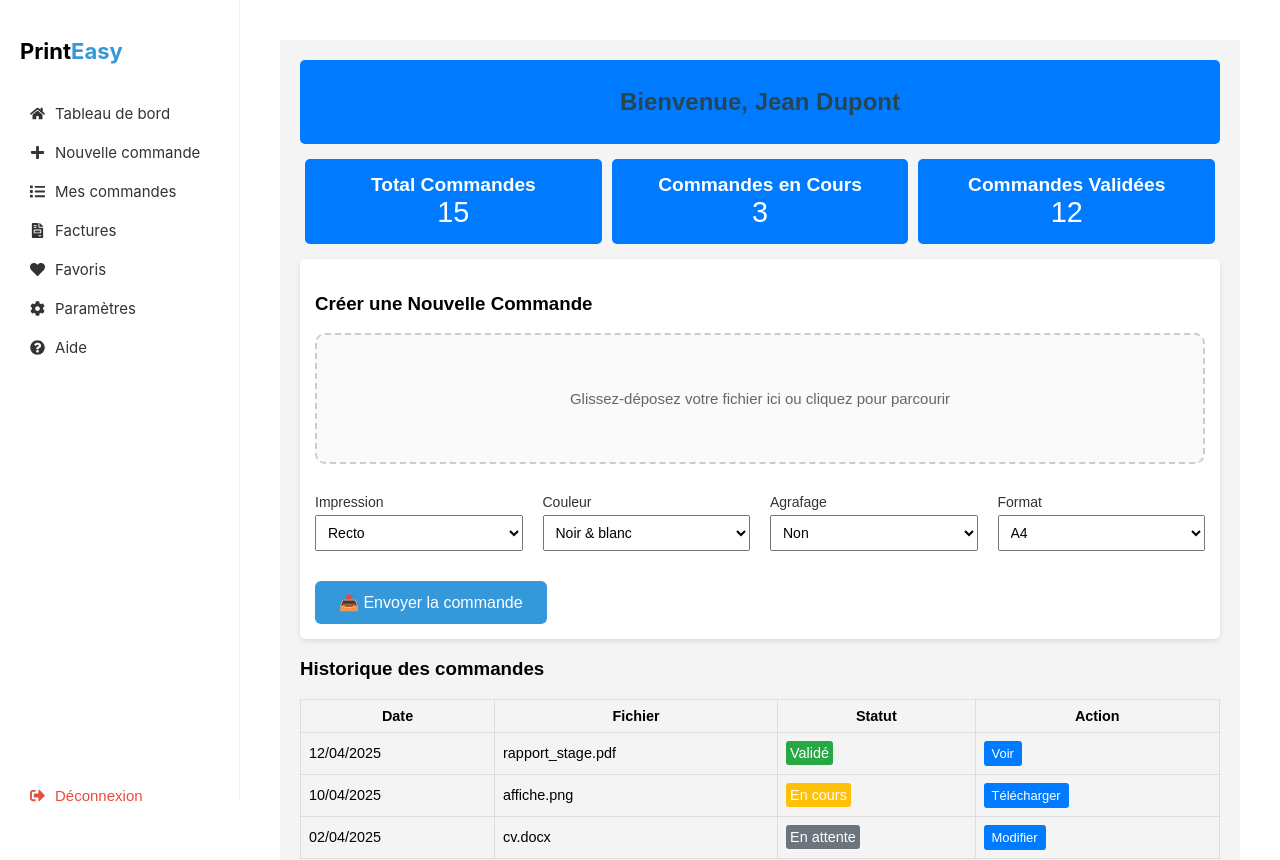
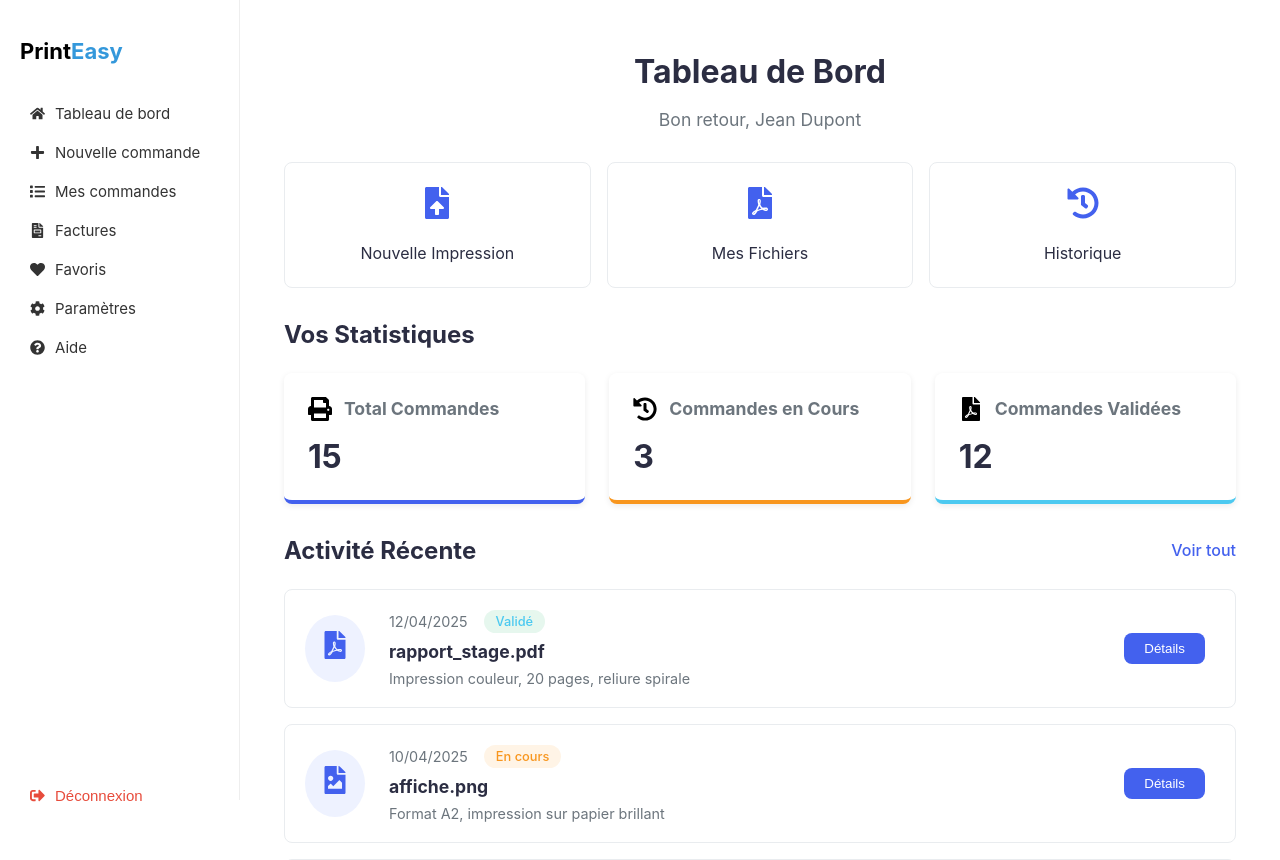
Before and after one commit to PaolaJeanne/dashboard, a React (Create React App) app: page / in a window 1280 px wide. Shown: the top 860 px of the page. Built offline with nearby package versions, Linux system fonts and the light colour scheme.

Commit message:
dashboard

```diff
--- a/src/App.js
+++ b/src/App.js
@@ -4,6 +4,7 @@ import './App.css';
 import Sidebar from './components/Sidebar';
 import Dashboard from './pages/Dashboard';
 import NouvelleCommande from './pages/NouvelleCommande';
+import Fichier from './pages/Fichier';
 import Localisation from './pages/Localisation';
 import MesCommandes from './pages/MesCommandes';
 import SuiviCommande from './pages/SuiviCommande';
@@ -22,6 +23,7 @@ const App = () => {
             <Route path="/dashboard" element={<Dashboard />} />
             <Route path="/nouvelle-commande" element={<NouvelleCommande />} />
             <Route path="/mes-commandes" element={<MesCommandes />} />
+            <Route path="/fichier" element={<Fichier />} />
             <Route path="/suivi-commande/:id" element={<SuiviCommande />} />
             <Route path="/localisation" element={<Localisation />} />
             <Route path="/factures" element={<Factures />} />
--- a/src/pages/Dashboard.js
+++ b/src/pages/Dashboard.js
@@ -1,157 +1,126 @@
-import React, { useState } from 'react';
+import React from 'react';
+import { Link } from 'react-router-dom';
+import { FaFileUpload, FaHistory, FaPrint, FaFilePdf, FaFileImage, FaFileWord } from 'react-icons/fa';
 import '../styles/Dashboard.css';
 
 const Dashboard = () => {
-  const [fileName, setFileName] = useState('');
-  const [loading, setLoading] = useState(false);
+  // Sample statistics data
+  const stats = [
+    {
+      title: "Total Commandes",
+      value: 15,
+      icon: <FaPrint className="stat-icon" />,
+      color: "#4361ee"
+    },
+    {
+      title: "Commandes en Cours",
+      value: 3,
+      icon: <FaHistory className="stat-icon" />,
+      color: "#f8961e"
+    },
+    {
+      title: "Commandes Validées",
+      value: 12,
+      icon: <FaFilePdf className="stat-icon" />,
+      color: "#4cc9f0"
+    }
+  ];
 
-  const stats = {
-    totalCommands: 15,
-    pendingCommands: 3,
-    completedCommands: 12,
-  };
+  // Sample historical entries
+  const historyEntries = [
+    {
+      date: '12/04/2025',
+      file: 'rapport_stage.pdf',
+      status: 'Validé',
+      icon: <FaFilePdf className="file-icon" />,
+      details: "Impression couleur, 20 pages, reliure spirale"
+    },
+    {
+      date: '10/04/2025',
+      file: 'affiche.png',
+      status: 'En cours',
+      icon: <FaFileImage className="file-icon" />,
+      details: "Format A2, impression sur papier brillant"
+    },
+    {
+      date: '02/04/2025',
+      file: 'cv.docx',
+      status: 'En attente',
+      icon: <FaFileWord className="file-icon" />,
+      details: "10 exemplaires sur papier premium 120g"
+    },
+  ];
 
-  const handleFileChange = (e) => {
-    const file = e.target.files[0];
-    const allowedTypes = ['application/pdf', 'image/png', 'application/msword'];
-
-    if (file && allowedTypes.includes(file.type)) {
-      setFileName(file.name);
-    } else {
-      alert('Type de fichier non autorisé. Veuillez télécharger un PDF, PNG ou DOC.');
-    }
-  };
-
-  const handleSubmit = () => {
-    if (!fileName) {
-      alert("Veuillez sélectionner un fichier avant d'envoyer la commande.");
-      return;
-    }
-
-    setLoading(true);
-    setTimeout(() => {
-      setLoading(false);
-      alert('Commande envoyée avec succès !');
-    }, 2000);
-  };
-
-
+  // Quick actions
+  const quickActions = [
+    { title: "Nouvelle Impression", icon: <FaFileUpload />, link: "/nouvelle-commande" },
+    { title: "Mes Fichiers", icon: <FaFilePdf />, link: "/fichier" },
+    { title: "Historique", icon: <FaHistory />, link: "/historique" }
+  ];
 
   return (
-    <div className="dashboard">
+    <div className="dashboard-container">
       <header className="dashboard-header">
-        <h2>Bienvenue, Jean Dupont</h2>
+        <h1>Tableau de Bord</h1>
+        <p className="welcome-message">Bon retour, Jean Dupont</p>
       </header>
 
-      {/* Section Statistiques */}
-      <div className="stats-section">
-        <div className="stat-card">
-          <h3>Total Commandes</h3>
-          <p>{stats.totalCommands}</p>
-        </div>
-        <div className="stat-card">
-          <h3>Commandes en Cours</h3>
-          <p>{stats.pendingCommands}</p>
-        </div>
-        <div className="stat-card">
-          <h3>Commandes Validées</h3>
-          <p>{stats.completedCommands}</p>
-        </div>
+      {/* Quick Actions */}
+      <div className="quick-actions">
+        {quickActions.map((action, index) => (
+          <Link to={action.link} key={index} className="action-card">
+            <div className="action-icon">{action.icon}</div>
+            <span>{action.title}</span>
+          </Link>
+        ))}
       </div>
 
-      {/* Section Upload */}
-      <div className="upload-section">
-        <h3>Créer une Nouvelle Commande</h3>
-        <div className="upload-box">
-          <label htmlFor="file-upload" className="upload-label">
-            {fileName ? (
-              <p>Fichier sélectionné : <strong>{fileName}</strong></p>
-            ) : (
-              <p>Glissez-déposez votre fichier ici ou cliquez pour parcourir</p>
-            )}
-          </label>
-          <input
-            type="file"
-            id="file-upload"
-            accept=".pdf, .png, .doc"
-            onChange={handleFileChange}
-          />
+      {/* Statistics Section */}
+      <section className="stats-section">
+        <h2>Vos Statistiques</h2>
+        <div className="stats-grid">
+          {stats.map((stat, index) => (
+            <div
+              className="stat-card"
+              key={index}
+              style={{ borderBottom: `4px solid ${stat.color}` }}
+            >
+              <div className="stat-header">
+                {stat.icon}
+                <h3>{stat.title}</h3>
+              </div>
+              <p className="stat-value">{stat.value}</p>
+            </div>
+          ))}
+        </div>
+      </section>
+
+      {/* Recent Activity */}
+      <section className="activity-section">
+        <div className="section-header">
+          <h2>Activité Récente</h2>
+          <Link to="/historique" className="view-all">Voir tout</Link>
         </div>
 
-        <div className="options-grid">
-          <div>
-            <label>Impression</label>
-            <select>
-              <option>Recto</option>
-              <option>Recto-verso</option>
-            </select>
-          </div>
-          <div>
-            <label>Couleur</label>
-            <select>
-              <option>Noir & blanc</option>
-              <option>Couleur</option>
-            </select>
-          </div>
-          <div>
-            <label>Agrafage</label>
-            <select>
-              <option>Non</option>
-              <option>Oui</option>
-            </select>
-          </div>
-          <div>
-            <label>Format</label>
-            <select>
-              <option>A4</option>
-              <option>A3</option>
-            </select>
-          </div>
+        <div className="activity-list">
+          {historyEntries.map((entry, index) => (
+            <div className="activity-card" key={index}>
+              <div className="activity-icon">{entry.icon}</div>
+              <div className="activity-details">
+                <div className="activity-header">
+                  <span className="activity-date">{entry.date}</span>
+                  <span className={`status-badge ${entry.status.replace(' ', '-').toLowerCase()}`}>
+                    {entry.status}
+                  </span>
+                </div>
+                <h4 className="activity-title">{entry.file}</h4>
+                <p className="activity-description">{entry.details}</p>
+              </div>
+              <button className="action-btn">Détails</button>
+            </div>
+          ))}
         </div>
-
-        <button
-          className="send-button"
-          onClick={handleSubmit}
-          disabled={loading}
-        >
-          {loading ? 'Envoi...' : '📤 Envoyer la commande'}
-        </button>
-      </div>
-
-      {/* Section Historique */}
-      <div className="history-section">
-        <h3>Historique des commandes</h3>
-        <table>
-          <thead>
-            <tr>
-              <th>Date</th>
-              <th>Fichier</th>
-              <th>Statut</th>
-              <th>Action</th>
-            </tr>
-          </thead>
-          <tbody>
-            <tr>
-              <td>12/04/2025</td>
-              <td>rapport_stage.pdf</td>
-              <td><span className="badge valid">Validé</span></td>
-              <td><button className="small-btn">Voir</button></td>
-            </tr>
-            <tr>
-              <td>10/04/2025</td>
-              <td>affiche.png</td>
-              <td><span className="badge pending">En cours</span></td>
-              <td><button className="small-btn">Télécharger</button></td>
-            </tr>
-            <tr>
-              <td>02/04/2025</td>
-              <td>cv.docx</td>
-              <td><span className="badge waiting">En attente</span></td>
-              <td><button className="small-btn">Modifier</button></td>
-            </tr>
-          </tbody>
-        </table>
-      </div>
+      </section>
     </div>
   );
 };
--- a/src/styles/Dashboard.css
+++ b/src/styles/Dashboard.css
@@ -1,117 +1,269 @@
-.dashboard {
-    font-family: Arial, sans-serif;
-    padding: 15px; /* Réduit le padding */
-    background-color: #f4f4f4;
+/* Dashboard.css */
+:root {
+    --primary: #4361ee;
+    --primary-light: #eef2ff;
+    --secondary: #4cc9f0;
+    --success: #2ecc71;
+    --warning: #f8961e;
+    --danger: #ef233c;
+    --text: #2b2d42;
+    --text-light: #6c757d;
+    --bg: #f8f9fa;
+    --card-bg: #ffffff;
+    --border: #e9ecef;
+    --radius: 12px;
+    --shadow: 0 4px 6px rgba(0, 0, 0, 0.05);
+    --transition: all 0.3s ease;
+  }
+
+  /* Base Styles */
+  .dashboard-container {
+    max-width: 1200px;
+    margin: 2rem auto;
+    padding: 0 1.5rem;
   }
 
   .dashboard-header {
-    background-color: #007bff;
-    color: white;
-    padding: 8px; /* Réduit le padding */
+    margin-bottom: 2rem;
     text-align: center;
-    border-radius: 5px;
-    font-size: 1em; /* Diminution de la taille de la police */
   }
 
+  .dashboard-header h1 {
+    font-size: 2rem;
+    color: var(--text);
+    margin-bottom: 0.5rem;
+  }
+
+  .welcome-message {
+    color: var(--text-light);
+    font-size: 1.1rem;
+  }
+
+  /* Quick Actions */
+  .quick-actions {
+    display: grid;
+    grid-template-columns: repeat(auto-fit, minmax(200px, 1fr));
+    gap: 1rem;
+    margin-bottom: 2rem;
+  }
+
+  .action-card {
+    background: var(--card-bg);
+    border-radius: var(--radius);
+    padding: 1.5rem;
+    display: flex;
+    flex-direction: column;
+    align-items: center;
+    justify-content: center;
+    text-align: center;
+    transition: var(--transition);
+    border: 1px solid var(--border);
+    color: var(--text);
+    text-decoration: none;
+  }
+
+  .action-card:hover {
+    transform: translateY(-5px);
+    box-shadow: 0 10px 20px rgba(0, 0, 0, 0.1);
+    border-color: var(--primary);
+  }
+
+  .action-icon {
+    font-size: 2rem;
+    margin-bottom: 1rem;
+    color: var(--primary);
+  }
+
+  /* Statistics Section */
   .stats-section {
-    display: flex;
-    justify-content: space-around;
-    margin-top: 15px; /* Réduit la marge */
+    margin-bottom: 2rem;
+  }
+
+  .stats-section h2 {
+    font-size: 1.5rem;
+    margin-bottom: 1.5rem;
+    color: var(--text);
+  }
+
+  .stats-grid {
+    display: grid;
+    grid-template-columns: repeat(auto-fit, minmax(250px, 1fr));
+    gap: 1.5rem;
   }
 
   .stat-card {
-    background: #007bff;
-    color: white;
-    padding: 15px; /* Réduit le padding */
-    border-radius: 5px;
-    flex: 1;
-    margin: 0 5px; /* Réduit la marge */
-    text-align: center;
-    font-size: 1.2em; /* Diminution de la taille de la police */
+    background: var(--card-bg);
+    border-radius: var(--radius);
+    padding: 1.5rem;
+    box-shadow: var(--shadow);
+    transition: var(--transition);
+  }
+
+  .stat-card:hover {
+    transform: translateY(-3px);
+    box-shadow: 0 8px 15px rgba(0, 0, 0, 0.1);
+  }
+
+  .stat-header {
+    display: flex;
+    align-items: center;
+    gap: 0.75rem;
+    margin-bottom: 1rem;
+  }
+
+  .stat-icon {
+    font-size: 1.5rem;
   }
 
   .stat-card h3 {
-    margin: 0;
-    font-size: 1em; /* Diminution de la taille de la police du titre */
-  }
-
-  .stat-card p {
-    font-size: 1.5em; /* Diminution de la taille de la police */
+    font-size: 1.1rem;
+    color: var(--text-light);
     margin: 0;
   }
 
-  .upload-section {
-    background: white;
-    padding: 15px; /* Réduit le padding */
-    border-radius: 5px;
-    box-shadow: 0 2px 5px rgba(0, 0, 0, 0.1); /* Réduit l'ombre */
-    margin-top: 15px; /* Réduit la marge */
+  .stat-value {
+    font-size: 2rem;
+    font-weight: 700;
+    color: var(--text);
+    margin: 0;
   }
 
-  .upload-box {
-    border: 2px dashed #007bff;
-    padding: 15px; /* Réduit le padding */
-    text-align: center;
-    margin-bottom: 15px; /* Réduit la marge */
+  /* Activity Section */
+  .activity-section {
+    margin-bottom: 3rem;
   }
 
-  .options-grid {
-    display: grid;
-    grid-template-columns: repeat(2, 1fr);
-    gap: 5px; /* Réduit l'espace entre les options */
+  .section-header {
+    display: flex;
+    justify-content: space-between;
+    align-items: center;
+    margin-bottom: 1.5rem;
   }
 
-  .send-button {
-    background-color: #28a745;
-    color: white;
-    padding: 8px; /* Réduit le padding */
-    border: none;
-    border-radius: 5px;
-    cursor: pointer;
-    font-size: 1em; /* Diminution de la taille de la police */
+  .section-header h2 {
+    font-size: 1.5rem;
+    color: var(--text);
+    margin: 0;
   }
 
-  .history-section {
-    margin-top: 15px; /* Réduit la marge */
+  .view-all {
+    color: var(--primary);
+    text-decoration: none;
+    font-weight: 500;
+    transition: var(--transition);
   }
 
-  table {
-    width: 100%;
-    border-collapse: collapse;
+  .view-all:hover {
+    text-decoration: underline;
   }
 
-  table th, table td {
-    padding: 8px; /* Réduit le padding */
-    border: 1px solid #ddd;
-    font-size: 0.9em; /* Diminution de la taille de la police */
+  .activity-list {
+    display: grid;
+    gap: 1rem;
   }
 
-  .badge {
-    padding: 4px; /* Réduit le padding */
-    border-radius: 3px;
+  .activity-card {
+    background: var(--card-bg);
+    border-radius: var(--radius);
+    padding: 1.25rem;
+    display: flex;
+    align-items: center;
+    gap: 1.5rem;
+    transition: var(--transition);
+    border: 1px solid var(--border);
   }
 
-  .valid {
-    background-color: #28a745;
-    color: white;
+  .activity-card:hover {
+    transform: translateY(-3px);
+    box-shadow: 0 8px 15px rgba(0, 0, 0, 0.1);
   }
 
-  .pending {
-    background-color: #ffc107;
-    color: white;
+  .activity-icon {
+    font-size: 1.75rem;
+    color: var(--primary);
+    padding: 1rem;
+    background: var(--primary-light);
+    border-radius: 50%;
   }
 
-  .waiting {
-    background-color: #6c757d;
-    color: white;
+  .activity-details {
+    flex: 1;
   }
 
-  .small-btn {
-    background-color: #007bff;
+  .activity-header {
+    display: flex;
+    align-items: center;
+    gap: 1rem;
+    margin-bottom: 0.5rem;
+  }
+
+  .activity-date {
+    color: var(--text-light);
+    font-size: 0.9rem;
+  }
+
+  .status-badge {
+    padding: 0.25rem 0.75rem;
+    border-radius: 20px;
+    font-size: 0.8rem;
+    font-weight: 500;
+  }
+
+  .status-badge.validé {
+    background: #e6f7ee;
+    color: var(--success);
+  }
+
+  .status-badge.en-cours {
+    background: #fff4e6;
+    color: var(--warning);
+  }
+
+  .status-badge.en-attente {
+    background: #fff0f0;
+    color: var(--danger);
+  }
+
+  .activity-title {
+    font-size: 1.1rem;
+    color: var(--text);
+    margin: 0 0 0.5rem 0;
+  }
+
+  .activity-description {
+    color: var(--text-light);
+    font-size: 0.9rem;
+    margin: 0;
+  }
+
+  .action-btn {
+    background: var(--primary);
     color: white;
     border: none;
-    padding: 5px 8px; /* Réduit le padding */
-    border-radius: 3px;
+    padding: 0.5rem 1.25rem;
+    border-radius: var(--radius);
     cursor: pointer;
-    font-size: 0.9em; /* Diminution de la taille de la police */
+    transition: var(--transition);
+    font-weight: 500;
   }
+
+  .action-btn:hover {
+    background: #3a56d4;
+  }
+
+  /* Responsive Design */
+  @media (max-width: 768px) {
+    .dashboard-container {
+      padding: 0 1rem;
+    }
+
+    .activity-card {
+      flex-direction: column;
+      align-items: flex-start;
+      gap: 1rem;
+    }
+
+    .activity-icon {
+      align-self: flex-start;
+    }
+  }
```
